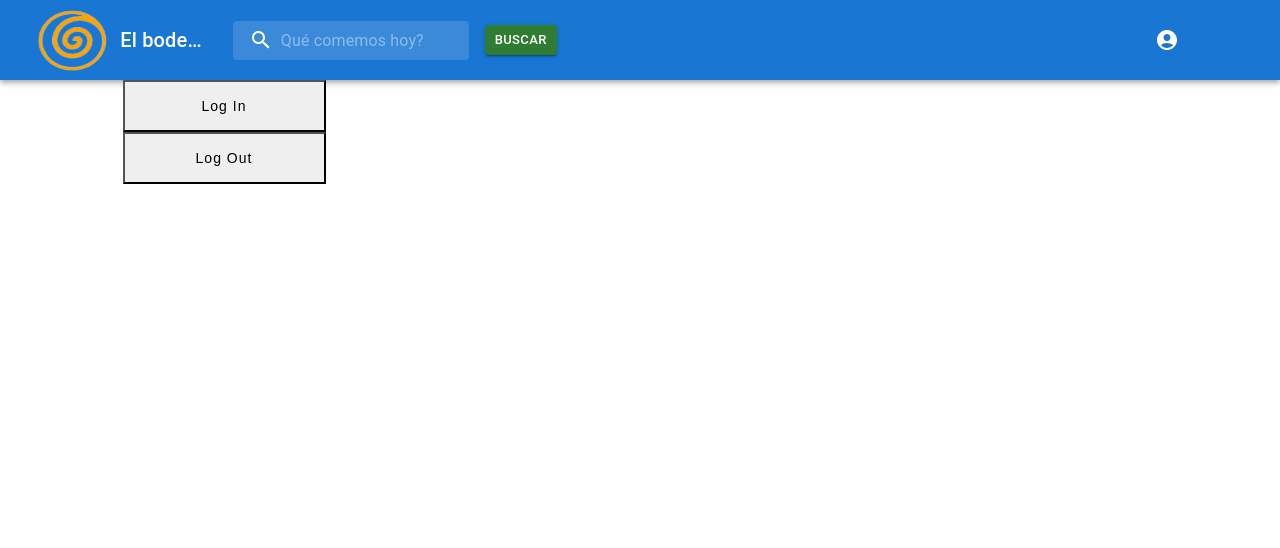
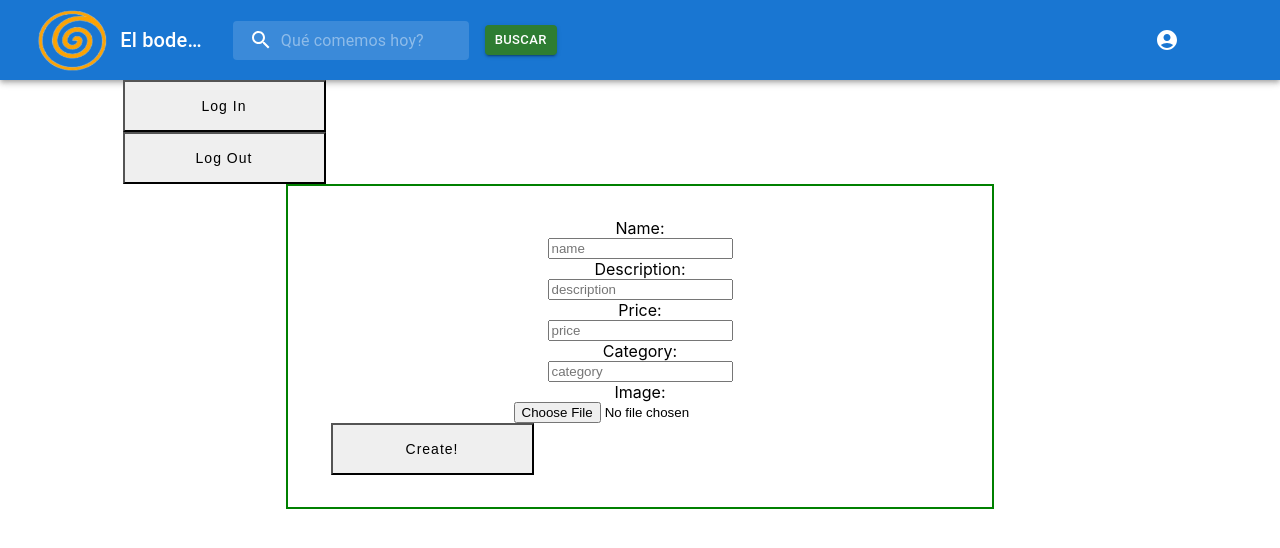
Before and after one commit to debora662/El-bodegon-client, a React (Create React App) app: page /create in a window 1280 px wide. Shown: the top 548 px of the page. Built offline with nearby package versions, Linux system fonts and the light colour scheme; no server answers.

Commit message:
FORM FUNCIONANDO

```diff
--- a/package.json
+++ b/package.json
@@ -14,6 +14,7 @@
     "autosuggest-highlight": "^3.3.4",
     "axios": "^1.3.0",
     "dotenv": "^16.0.3",
+    "formik": "^2.2.9",
     "react": "^18.2.0",
     "react-dom": "^18.2.0",
     "react-redux": "^8.0.5",
@@ -22,7 +23,8 @@
     "redux": "^4.2.0",
     "redux-devtools-extension": "^2.13.9",
     "redux-thunk": "^2.4.2",
-    "web-vitals": "^2.1.4"
+    "web-vitals": "^2.1.4",
+    "yup": "^1.0.2"
   },
   "scripts": {
     "start": "react-scripts start",
--- a/src/App.js
+++ b/src/App.js
@@ -3,8 +3,7 @@ import { Routes, Route, useLocation } from 'react-router-dom';
 import Nav from './components/Navbar/Navbar'
 import Home from './components/Home/Home';
 import Detail from './components/Detail/Detail';
-import Landing from './components/Landing/Landing';
-import CreateDishesForm from './components/CreateDishesForm/CreateDishesForm';
+import CreateDishesForm from './components/CreateDishesForm/CreateDishesForm'
 
 import Menu from './components/Menu/Menu';
 
@@ -14,15 +13,12 @@ function App() {
   return (
     <div className="App">
       {location.pathname !== "/createDishesForm" && <Nav />}
-      {/* <Nav /> */}
       <Routes>
-        <Route exact path='/' element={<Landing/>}/>
-        <Route path='/home' element={<Home/>}/>
+        <Route path='/' element={<Home/>}/>
         <Route path='/detail/:id' element={<Detail/>}/>
         <Route path='/detail' element={<Detail/>}/>
         <Route path='/menu' element={<Menu/>}/>
-        {/* Mientras no halla la ruta de detail usar esta para mostrar */}
-        <Route path='/createDishesForm' element={<CreateDishesForm/>}/>
+        <Route path='/create' element={<CreateDishesForm/>}/>
       </Routes>
     </div>
   );
--- a/src/components/CreateDishesForm/CreateDishesForm.jsx
+++ b/src/components/CreateDishesForm/CreateDishesForm.jsx
@@ -1,13 +1,66 @@
-import { Link } from "react-router-dom"
+import { Formik, Field, Form, ErrorMessage } from "formik"
+import style from './CreateDishesForm.module.css'
+import { createDish } from "../../redux/actions/actions"
+import { useDispatch } from "react-redux"
+import * as Yup from 'yup'
+
 const CreateDishesForm = () => {
+    const dispatch = useDispatch()
+    let valores = {}
+
     return (
-        <div>
-            <h1>CreateDishesForm</h1>
-            <Link to={"/home"}>
-            <button>Volver</button>
-          </Link>
+    <div className={style.mainContainer}>
 
-        </div>
+        <Formik
+        initialValues={{
+            name: "",
+            description: "",
+            image:null,
+            price: null,
+            category: ""
+        }}
+        onSubmit={async (values, actions) => {
+            dispatch(createDish(values))
+            window.alert("Plato creado correctamente");
+            valores = values
+            console.log(valores);
+
+        }}
+        validationSchema = {Yup.object({
+            name: Yup.string().required("Name is required"),
+            description: Yup.string().required("description is required"),
+            price: Yup.number().required("price is required"),
+            category: Yup.string().required("category is required")
+        })}
+        >
+
+        {({handleSubmit, setFieldValue}) => (
+            <Form onSubmit={handleSubmit} onChange={()=>{}} className={style.formContainer}>
+                <label htmlFor="">Name:</label>
+                <Field name="name" placeholder="name"  />
+                <ErrorMessage name="name"/>
+
+                <label htmlFor="">Description:</label>
+                <Field name="description" placeholder="description"    />
+                <ErrorMessage name="description"/>
+
+                <label htmlFor="">Price:</label>
+                <Field name="price" placeholder="price" type="number"  />
+                <ErrorMessage name="price"/>
+
+                <label htmlFor="">Category: </label>
+                <Field name="category" placeholder="category"  />
+                <ErrorMessage name="category"/>
+
+                <label htmlFor="">Image:</label>
+                <input type="file" name="image" onChange={(e)=>setFieldValue('image', e.target.files[0])}/>
+                <ErrorMessage name="image"/>
+
+                <button type="submit" className={style.button}>Create!</button>
+            </Form>
+        )}
+        </Formik>
+    </div>
     )
 }
 
--- /dev/null
+++ b/src/components/CreateDishesForm/CreateDishesForm.module.css
@@ -0,0 +1,22 @@
+.mainContainer {
+    display: flex;
+    flex-direction: column;
+    width: 100%;
+    justify-content: right;
+    align-items: center;
+
+}
+.formContainer {
+    display: flex;
+    flex-direction: column;
+    width: 50%;
+    justify-content: right;
+    align-items: center;
+    border: solid 2px green;
+    padding: 2rem
+}
+
+.button{
+    align-self: center;
+    justify-self: center;
+}
--- a/src/components/Landing/Landing.jsx
+++ /dev/null
@@ -1,13 +0,0 @@
-import { useNavigate } from "react-router-dom"
-
-const Landing = () => {
-    const navigate = useNavigate()
-    return (
-        <div>
-            <h1>Landing</h1>
-            <button onClick={() => navigate('/home')}>START</button>
-        </div>
-    )
-}
-
-export default Landing
--- a/src/redux/actions/actions.js
+++ b/src/redux/actions/actions.js
@@ -5,6 +5,7 @@ export const GET_CATEGORYS = 'GET_CATEGORYS'
 export const SET_PAGINATION = 'SET_PAGINATION'
 export const SET_FLTEDDISHES = 'SET_FLTEDDISHES'
 export const SET_ORDERINGS = 'SET_ORDERINGS'
+export const CREATE_DISH = 'CREATE_DISH'
 
 
 
@@ -22,6 +23,25 @@ export function getAllDishes () {
       }
     }
   }
+export const createDish = (payload) => {
+  try {
+    const form = new FormData()
+    for (let key in payload){
+      form[key] = payload[key]
+    }
+    console.log(form);
+      return async function () {
+        const form = new FormData
+        await axios.post("http://localhost:3001/foods", payload, {
+          headers: {
+            "Content-Type": "multipart/form-data"
+          }
+        })
+      }
+  } catch (error) {
+    console.log(error.message)
+  }
+}
 
   export function getCategorys () {
     return async (dispatch) => {
--- a/src/redux/reducer/index.js
+++ b/src/redux/reducer/index.js
@@ -1,4 +1,4 @@
-import { GET_ALLDISHES, GET_CATEGORYS, SET_PAGINATION, SET_FLTEDDISHES, SET_ORDERINGS } from '../actions/actions'
+import { GET_ALLDISHES, GET_CATEGORYS, SET_PAGINATION, SET_FLTEDDISHES, SET_ORDERINGS, CREATE_DISH } from '../actions/actions'
 
 const initialState = {
     allDishes: [],
@@ -35,6 +35,8 @@ switch (type) {
            ...state,
            pagedDishes: payload
         }
+    case CREATE_DISH:
+        return {...state}
     default:
         return state
 }
```
Also changed, not shown: 1 other file (tests, documents, lock files or other folders).
